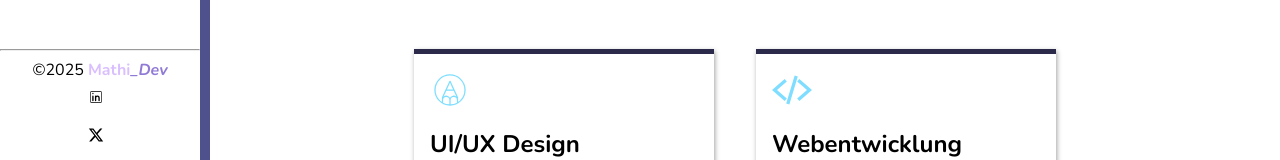
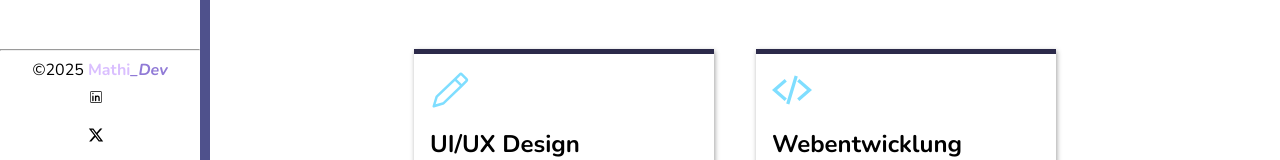
Before and after one commit to Kolie11/mein-portfolio, a React (Vite) app: page /about in a window 1280 px wide. Shown: the part 595-755 px from the top of the page. Built offline with nearby package versions, Linux system fonts and the light colour scheme.

Commit message:
Fix icon import by replacing PiPencilCircleThin with GoPencil

```diff
--- a/src/components/Pages/About.jsx
+++ b/src/components/Pages/About.jsx
@@ -1,6 +1,6 @@
 import Services from "./Services";
 import myImage from "/src/assets/mathi11.jpg";
-import { PiPencilCircleThin } from "react-icons/pi";
+import { GoPencil } from "react-icons/go";
 import { IoCodeSlashSharp } from "react-icons/io5";
 import { RiSeoFill } from "react-icons/ri";
 import { TfiRulerPencil } from "react-icons/tfi";
@@ -63,7 +63,7 @@ export default function About() {
 
       <div className="services-of-dev">
         <Services
-          logo={<PiPencilCircleThin />}
+          logo={<GoPencil/>}
           title="UI/UX Design"
           text="Ich gestalte intuitive und ästhetisch ansprechende Benutzeroberflächen, die das Nutzererlebnis verbessern und die Markenidentität widerspiegeln."
         />
```
